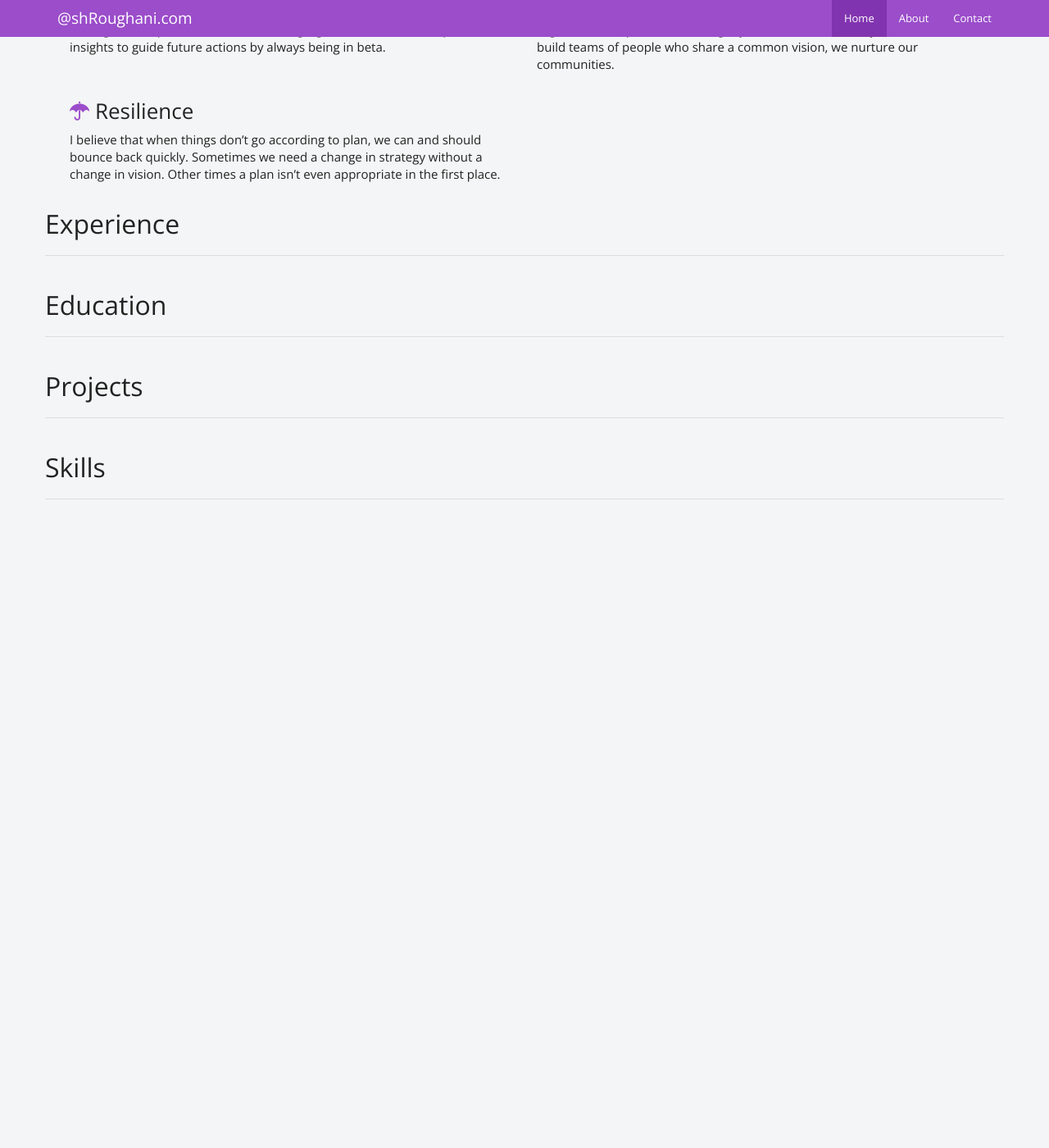
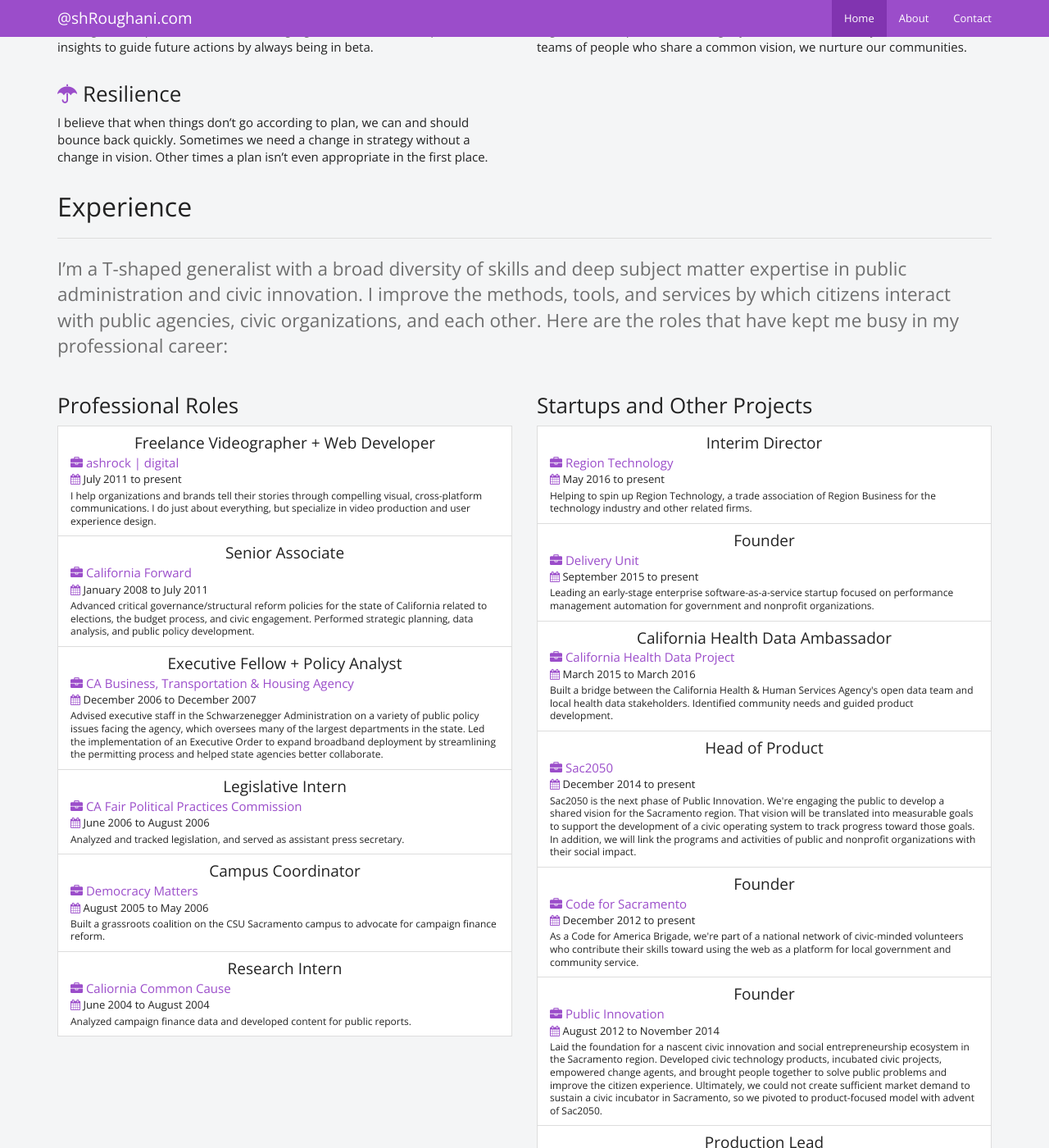
Before and after one commit to roughani/ashroughani.com, a Jekyll site: the page built from index.md, in a window 1280 px wide and 1400 px high, scrolled down 910 px. Shown: the whole window at 82% size. Built offline with Jekyll 4.4.1, drawn with Linux system fonts in a browser that asks for light colours; nearby versions of some CDN libraries; before the commit the page ends 1540 px from its top, so only the background shows below that; some of the changed text lies outside the part shown.

Commit message:
Add experience content

```diff
--- /dev/null
+++ b/_data/jobs.yml
@@ -0,0 +1,30 @@
+- title: Freelance Videographer + Web Developer
+  organization: ashrock | digital
+  length: July 2011 to present
+  description: I help organizations and brands tell their stories through compelling visual, cross-platform communications. I do just about everything, but specialize in video production and user experience design.
+  url: https://ashrockdigital.com/
+- title: Senior Associate
+  organization: California Forward
+  length: January 2008 to July 2011
+  description: Advanced critical governance/structural reform policies for the state of California related to elections, the budget process, and civic engagement.  Performed strategic planning, data analysis, and public policy development.
+  url: http://www.cafwd.org/
+- title: Executive Fellow + Policy Analyst
+  organization: CA Business, Transportation & Housing Agency
+  length: December 2006 to December 2007
+  description: Advised executive staff in the Schwarzenegger Administration on a variety of public policy issues facing the agency, which oversees many of the largest departments in the state.  Led the implementation of an Executive Order to expand broadband deployment by streamlining the permitting process and helped state agencies better collaborate.
+  url: http://bth.ca.gov/
+- title: Legislative Intern
+  organization: CA Fair Political Practices Commission
+  length: June 2006 to August 2006
+  description: Analyzed and tracked legislation, and served as assistant press secretary.
+  url: http://www.fppc.ca.gov/
+- title: Campus Coordinator
+  organization: Democracy Matters
+  length: August 2005 to May 2006
+  description: Built a grassroots coalition on the CSU Sacramento campus to advocate for campaign finance reform.
+  url: http://www.democracymatters.org/
+- title: Research Intern
+  organization: Caliornia Common Cause
+  length: June 2004 to August 2004
+  description: Analyzed campaign finance data and developed content for public reports.
+  url: http://www.commoncause.org/states/california/
--- /dev/null
+++ b/_data/projects.yml
@@ -0,0 +1,35 @@
+- role: Interim Director
+  name: Region Technology
+  length: May 2016 to present
+  description: Helping to spin up Region Technology, a trade association of Region Business for the technology industry and other related firms.
+  url: https://regionbusiness.org/technology/
+- role: Founder
+  name: Delivery Unit
+  length: September 2015 to present
+  description: Leading an early-stage enterprise software-as-a-service startup focused on performance management automation for government and nonprofit organizations.
+  url: https://deliveryunit.co/
+- role: California Health Data Ambassador
+  name: California Health Data Project
+  length: March 2015 to March 2016
+  description: Built a bridge between the California Health & Human Services Agency's open data team and local health data stakeholders. Identified community needs and guided product development.
+  url: http://cahealthdata.org/
+- role: Head of Product
+  name: Sac2050
+  length: December 2014 to present
+  description: Sac2050 is the next phase of Public Innovation. We're engaging the public to develop a shared vision for the Sacramento region. That vision will be translated into measurable goals to support the development of a civic operating system to track progress toward those goals. In addition, we will link the programs and activities of public and nonprofit organizations with their social impact.
+  url: https://sac2050.org/
+- role: Founder
+  name: Code for Sacramento
+  length: December 2012 to present
+  description: As a Code for America Brigade, we're part of a national network of civic-minded volunteers who contribute their skills toward using the web as a platform for local government and community service.
+  url: http://codeforsacramento.org/
+- role: Founder
+  name: Public Innovation
+  length: August 2012 to November 2014
+  description: Laid the foundation for a nascent civic innovation and social entrepreneurship ecosystem in the Sacramento region. Developed civic technology products, incubated civic projects, empowered change agents, and brought people together to solve public problems and improve the citizen experience. Ultimately, we could not create sufficient market demand to sustain a civic incubator in Sacramento, so we pivoted to product-focused model with advent of Sac2050.
+  url: https://publicinnovation.org/
+- role: Production Lead
+  name: TEDxSacramento
+  length: June 2012 to present
+  description: Lead for event b-roll and promotional video production.
+  url: http://tedxsacramento.com/
--- a/_includes/experience.html
+++ b/_includes/experience.html
@@ -1,9 +1,45 @@
 <section id="experience">
   <div class="container">
 
+    <h2>Experience</h2>
+    <hr>
+    <p class="lead">I’m a T-shaped generalist with a broad diversity of skills and deep subject matter expertise in public administration and civic innovation. I improve the methods, tools, and services by which citizens interact with public agencies, civic organizations, and each other. Here are the roles that have kept me busy in my professional career:</p>
+
     <div class="row">
-      <h2>Experience</h2>
-      <hr>
+      <div class="col-sm-6">
+        <h3>Professional Roles</h3>
+        <ul class="list-group">
+          {% for job in site.data.jobs %}
+          <li class="list-group-item">
+            <h4 class="list-group-item-heading text-center">{{ job.title }}</h4>
+            <a href="{{ job.url }}"><h5 class="list-group-item-heading">
+              <i class="fa fa-briefcase"></i> {{ job.organization }}
+            </h5></a>
+            <h6 class="list-group-item-heading">
+              <i class="fa fa-calendar"></i> {{ job.length }}
+            </h6>
+            <p class="list-group-item-text">{{ job.description }}</p>
+          </li>
+          {% endfor %}
+        </ul>
+      </div>
+      <div class="col-sm-6">
+        <h3>Startups and Other Projects</h3>
+        <ul class="list-group">
+          {% for project in site.data.projects %}
+          <li class="list-group-item">
+            <h4 class="list-group-item-heading text-center">{{ project.role }}</h4>
+            <a href="{{ project.url }}"><h5 class="list-group-item-heading">
+              <i class="fa fa-briefcase"></i> {{ project.name }}
+            </h5></a>
+            <h6 class="list-group-item-heading">
+              <i class="fa fa-calendar"></i> {{ project.length }}
+            </h6>
+            <p class="list-group-item-text">{{ project.description }}</p>
+          </li>
+          {% endfor %}
+        </ul>
+      </div>
     </div>
 
   </div><!-- /.container -->
--- a/_includes/values.html
+++ b/_includes/values.html
@@ -3,12 +3,14 @@
 
     <h2>Values</h2>
     <hr>
+    <div class="row table-row">
       {% for value in site.data.values %}
         <div class="col-sm-6">
           <h3><i class="fa fa-{{ value.icon }}"></i> {{ value.name }}</h3>
           <p>{{ value.description }}</p>
         </div>
       {% endfor %}
+    </div>
 
   </div><!-- /.container -->
 </section>
```
Lines whose indentation alone changed are shown as unchanged.
